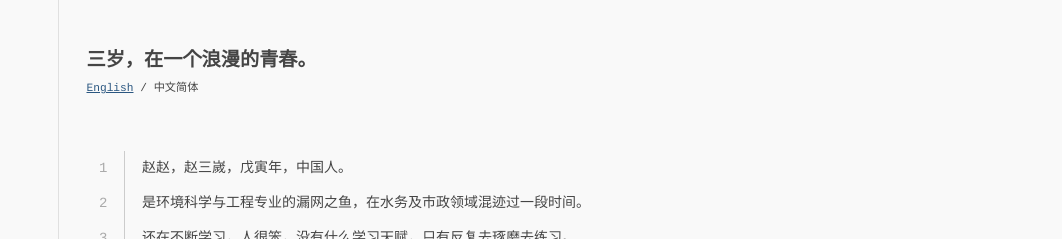
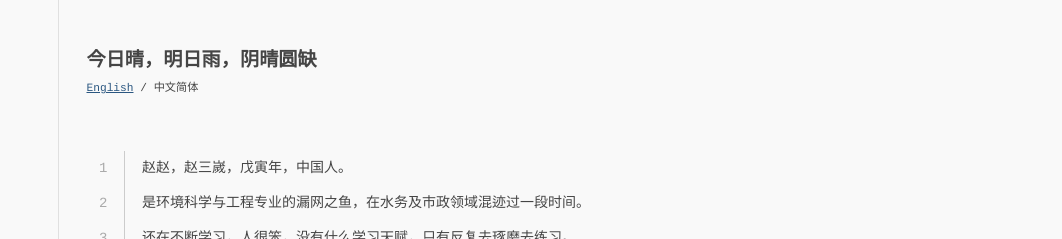
Before and after one commit to Sansuiz/sansuiz.github.io, a Jekyll site: the page built from index.html, in a window 1280 px wide. Shown: the top 239 px of the page, without its empty margins (218-1280 px from the left). Built offline with Jekyll 4.4.1, drawn with Linux system fonts in a browser that asks for light colours; comment, search, counter and statistics services are not loaded.

Commit message:
Update index.html

```diff
--- a/index.html
+++ b/index.html
@@ -1,5 +1,5 @@
 ---
-title: 三岁，在一个浪漫的青春。
+title: 今日晴，明日雨，阴晴圆缺
 layout: default
 header_content: |
   <span class="smol"><a href="/EN">English</a> / 中文简体</span>
```
